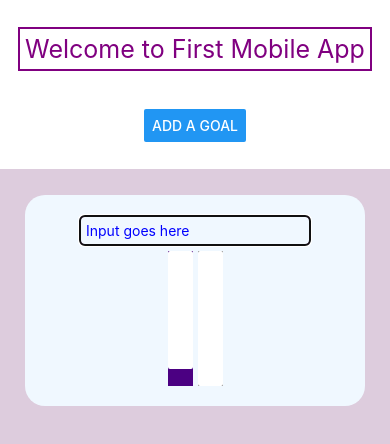
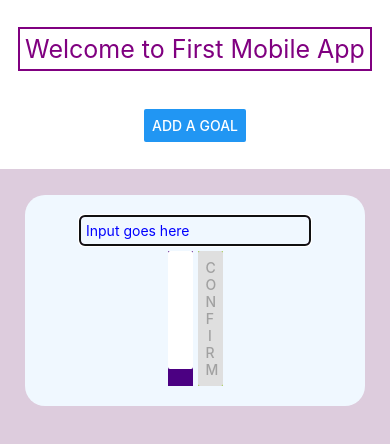
Before and after one commit to eric3318/cs5520-mobile-development, a React Native app: screen / in a window 390 px wide. Both pictures are taken after a click on the button "ADD A GOAL". Shown: the top 444 px of the page. Built offline with nearby package versions, Linux system fonts and the light colour scheme.

Commit message:
enable/disable confirm button conditionally

```diff
--- a/components/Input.jsx
+++ b/components/Input.jsx
@@ -56,7 +56,12 @@ export default function Input({
               <Button title="Cancel" onPress={handleCancel} color="white" />
             </View>
             <View style={[styles.button, styles.confirmButton]}>
-              <Button title="Confirm" onPress={handleConfirm} color="white" />
+              <Button
+                title="Confirm"
+                onPress={handleConfirm}
+                color="white"
+                disabled={text.length < 3}
+              />
             </View>
           </View>
         </View>
@@ -97,6 +102,6 @@ const styles = StyleSheet.create({
     backgroundColor: "indigo",
   },
   confirmButton: {
-    backgroundColor: "gray",
+    backgroundColor: "#9ACD32",
   },
 });
```
